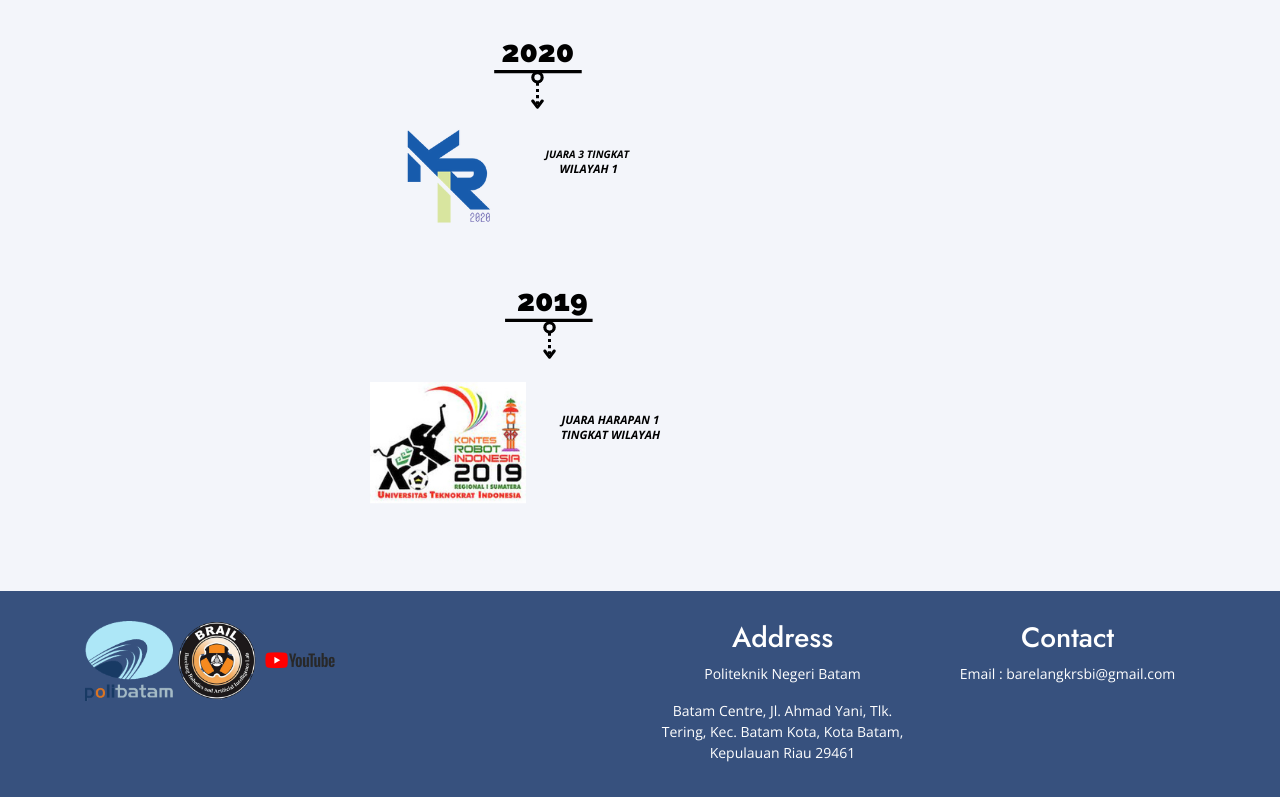
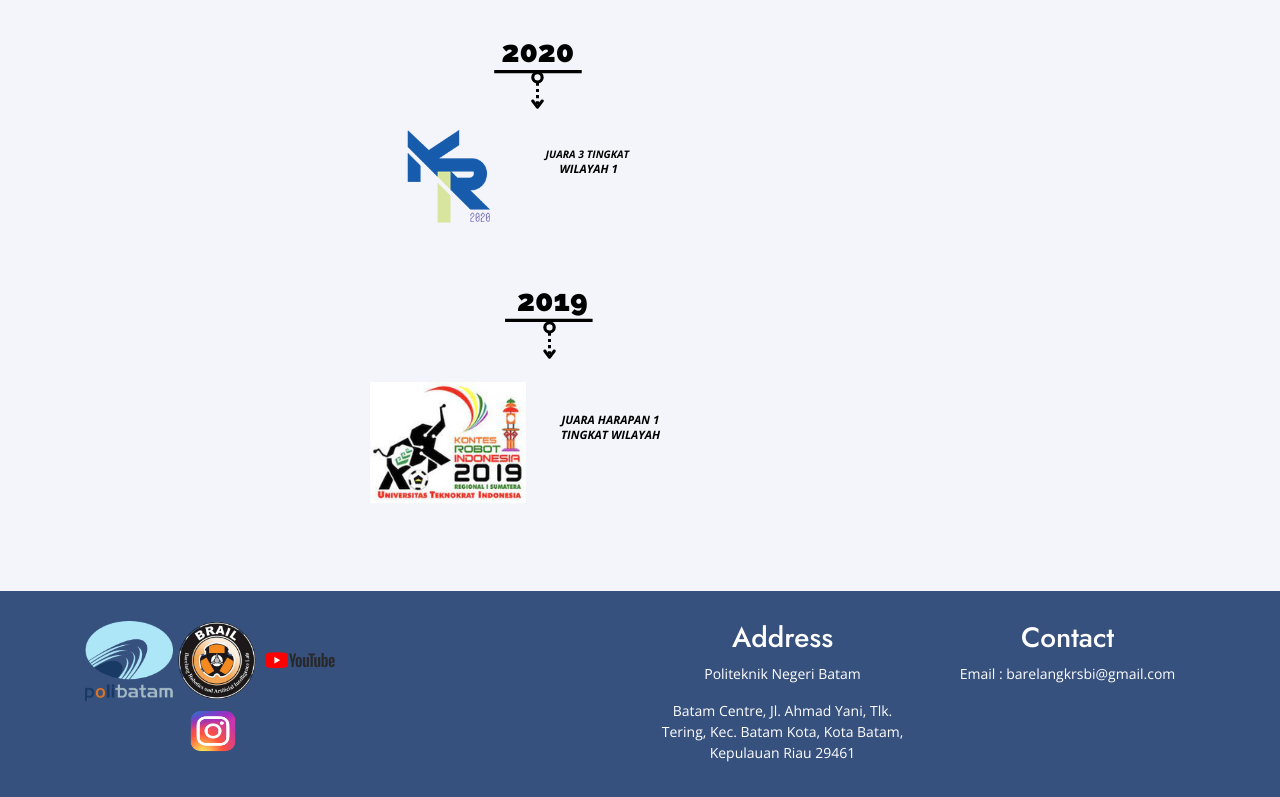
Before and after one commit to Barelang63/Barelang63.github.io, a plain HTML site: page index.html in a window 1280 px wide. Shown: the part 2510-3307 px from the top of the page. Drawn offline with nearby package versions, Linux system fonts and the light colour scheme; a script that the page names is missing.

Commit message:
Add Instagram

```diff
--- a/index.html
+++ b/index.html
@@ -577,7 +577,7 @@ engineering.
           <a href="https://www.polibatam.ac.id/"> <img  src="assets/img/logo poltek.png" class="img-fluid" style="height: 80px;height:80px"></a>
           <a href="https://www.polibatam.ac.id/"> <img  src="assets/img/brail.png" class="img-fluid" style="height: 80px;height:80px"></a>
           <a href="https://www.youtube.com/@Barelang63_Official/"> <img  src="assets/img/youtube.png" class="img-fluid" style="width:80px; height: 80px;"></a><br>
-          <!--<a href="https://www.instagram.com/barelang63/"> <img  src="assets/img/Instagram.png" class="img-fluid" style="width:100px; height: 60px;"></a>-->
+          <a href="https://www.instagram.com/barelang63/"> <img  src="assets/img/Instagram.png" class="img-fluid" style="width:100px; height: 60px;"></a>
       </div>
 
       <div class="col">
```
